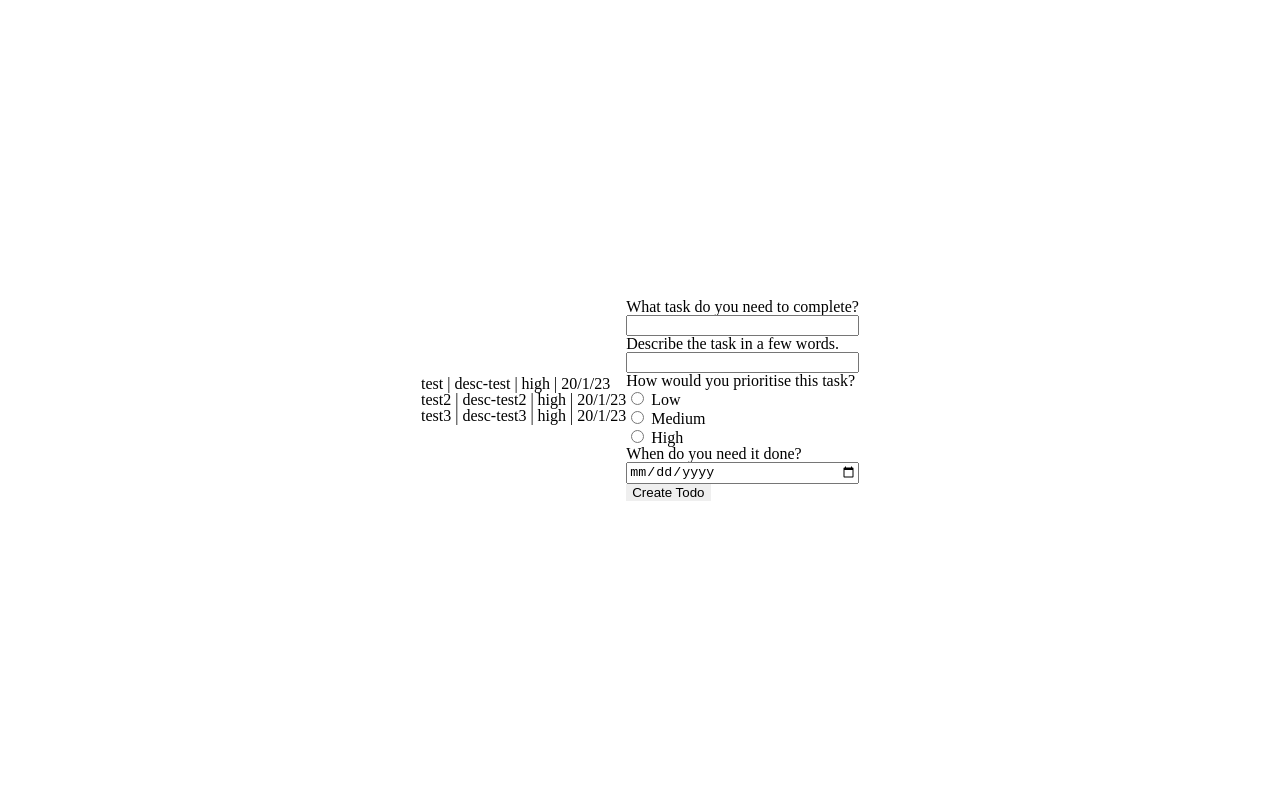
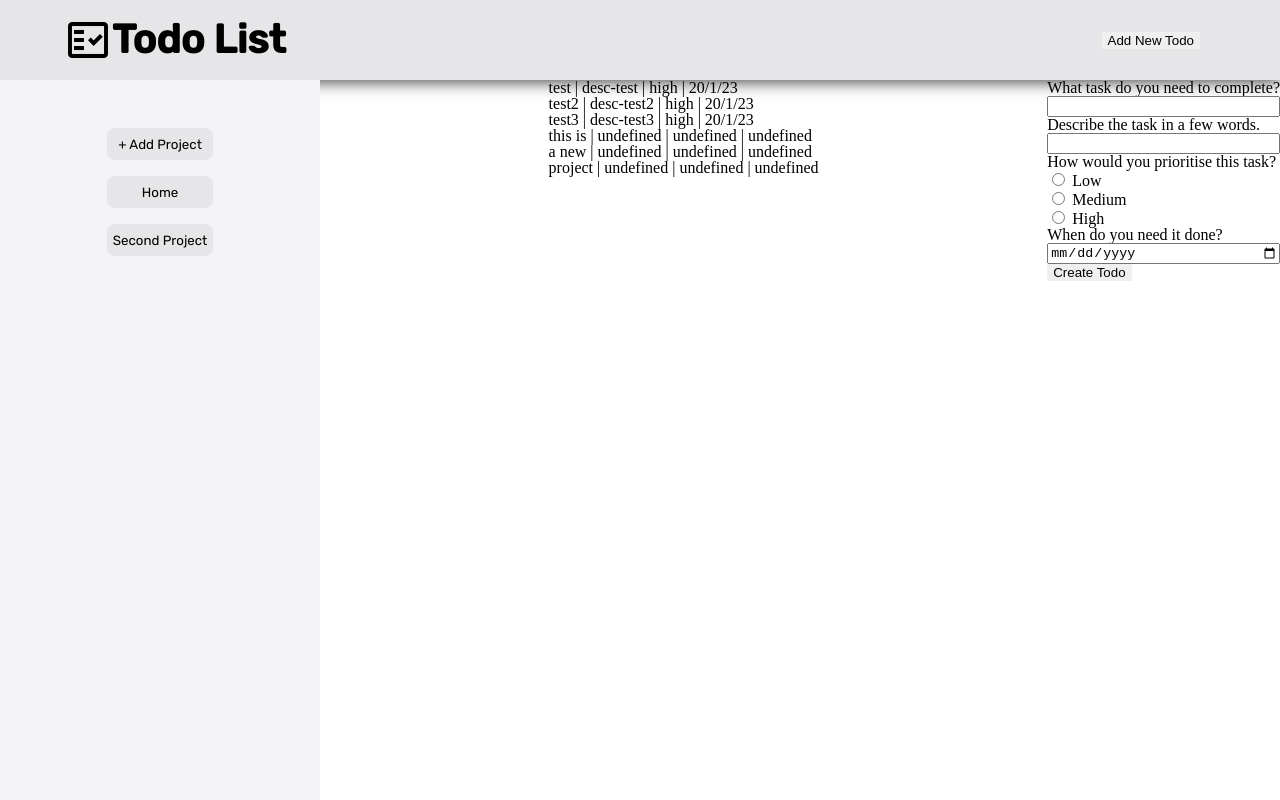
Before and after one commit to dimzles/todo-list, a website built with webpack: page dist/index.html in a window 1280 px wide. Built offline with nearby package versions, Linux system fonts and the light colour scheme.

Commit message:
Add sidebar with btns tied to projects

```diff
--- a/src/displayController.js
+++ b/src/displayController.js
@@ -1,4 +1,4 @@
-import { addToDos } from "./projects";
+import { addToDos, allProjects } from "./projects";
 
 const clearTodoDisplay = () => {
   const todoContainer = document.getElementById("todo-container");
@@ -13,4 +13,33 @@ const updateDisplay = () => {
   addToDos();
 };
 
-export default updateDisplay;
+const createSideBar = () => {
+  const sidebar = document.getElementById("sidebar");
+  const btnContainer = document.createElement("div");
+  const createProjectBtn = document.createElement("button");
+
+  createProjectBtn.textContent = "+ Add Project";
+
+  createProjectBtn.setAttribute("id", "new-project-btn");
+  btnContainer.setAttribute("id", "sidebar-btns");
+
+  btnContainer.appendChild(createProjectBtn);
+
+  sidebar.appendChild(btnContainer);
+
+  return sidebar;
+};
+
+const updateSidebarButtons = () => {
+  for (let i = 0; i < allProjects.length; i++) {
+    const newButton = document.createElement("button");
+    const btnContainer = document.getElementById("sidebar-btns");
+
+    newButton.classList.add("project-btn");
+    newButton.textContent = allProjects[i].projectName;
+
+    btnContainer.appendChild(newButton);
+  }
+};
+
+export { updateDisplay, createSideBar, updateSidebarButtons };
--- a/src/index.js
+++ b/src/index.js
@@ -1,5 +1,9 @@
 import "./style.css";
-import updateDisplay from "./displayController";
+import {
+  updateDisplay,
+  createSideBar,
+  updateSidebarButtons,
+} from "./displayController";
 import { handleFormValues, resetFormValues, deleteToDo } from "./projects";
 
 const addDeleteEvent = () => {
@@ -15,7 +19,8 @@ const addDeleteEvent = () => {
 
 const addCreateEvent = () => {
   const submitBtn = document.getElementById("create-btn");
-  submitBtn.addEventListener("click", () => {
+  submitBtn.addEventListener("click", (e) => {
+    e.preventDefault();
     handleFormValues();
     updateDisplay();
     resetFormValues();
@@ -23,6 +28,9 @@ const addCreateEvent = () => {
   });
 };
 
+createSideBar();
 updateDisplay();
 addCreateEvent();
 addDeleteEvent();
+
+updateSidebarButtons();
--- a/src/projects.js
+++ b/src/projects.js
@@ -3,18 +3,28 @@ import ToDo from "./createToDo";
 const testTodo = new ToDo("test", "desc-test", "high", "20/1/23");
 const testTodo2 = new ToDo("test2", "desc-test2", "high", "20/1/23");
 const testTodo3 = new ToDo("test3", "desc-test3", "high", "20/1/23");
+const test = new ToDo("this is");
+const test2 = new ToDo("a new");
+const test3 = new ToDo("project");
 
-const defaultProject = [testTodo, testTodo2, testTodo3];
+const allProjects = [
+  { projectName: "Home", projects: [testTodo, testTodo2, testTodo3] },
+  { projectName: "Second Project", projects: [test, test2, test3] },
+];
 
 const addToDos = () => {
   const todoContainer = document.getElementById("todo-container");
-  for (let i = 0; i < defaultProject.length; i++) {
-    const todoCard = document.createElement("div");
-    todoCard.classList.add("todo-card");
-    todoCard.setAttribute("data-card", i);
-    todoCard.textContent = defaultProject[i].getInfo();
 
-    todoContainer.appendChild(todoCard);
+  for (let i = 0; i < allProjects.length; i++) {
+    for (let j = 0; j < allProjects[i].projects.length; j++) {
+      const todoCard = document.createElement("div");
+      todoCard.classList.add("todo-card");
+      todoCard.setAttribute("data-card", j);
+
+      todoCard.textContent = allProjects[i].projects[j].getInfo();
+
+      todoContainer.appendChild(todoCard);
+    }
   }
 };
 
@@ -38,7 +48,7 @@ const handleFormValues = () => {
   const dueDate = document.getElementById("due-date").value;
 
   const newTodo = new ToDo(task, description, priorities, dueDate);
-  return defaultProject.push(newTodo);
+  return allProjects.defaultProject.push(newTodo);
 };
 
 const resetFormValues = () => {
@@ -57,9 +67,9 @@ const resetFormValues = () => {
 };
 
 const deleteToDo = (index) => {
-  defaultProject.splice(index, 1);
+  allProjects.defaultProject.splice(index, 1);
 
-  return defaultProject;
+  return allProjects;
 };
 
-export { addToDos, handleFormValues, resetFormValues, deleteToDo };
+export { addToDos, handleFormValues, resetFormValues, deleteToDo, allProjects };
--- a/src/style.css
+++ b/src/style.css
@@ -1,3 +1,5 @@
+@import url('https://fonts.googleapis.com/css2?family=Rubik:wght@300;400;500&display=swap');
+
 html, body, div, span, applet, object, iframe,
 h1, h2, h3, h4, h5, h6, p, blockquote, pre,
 a, abbr, acronym, address, big, cite, code,
@@ -31,15 +33,29 @@
     list-style: none;
 }
 
-body {
-    width: 100vw;
-    height: 100vh;
+html, body {
+  height: 100%;
+}
+
+.material-icons-outlined.md-48 { font-size: 48px; }
+.material-icons-outlined.md-dark { color: rgba(0, 0, 0, 0.54); }
+.material-icons-outlined.md-dark.md-inactive { color: rgba(0, 0, 0, 0.26); }
+
+
+
+:root {
+  --dark: #66666E;
+  --dark-accent:#9999A1;
+  --light: #f4f4f6;
+  --light-accent: #E6e6e9;
+  --background-colour: #f2f2f2;
+  --font: 'Rubik', 'Roboto', sans-serif;
+  --header-height: 5rem;
 }
 
 #container {
     display: flex;
-    justify-content: center;
-    align-items: center;
+    flex-direction: column;
     height: 100%;
 }
 
@@ -47,3 +63,57 @@
     display: flex;
     flex-direction: column;
 }
+
+.header {
+  display: flex;
+  width: 100%;
+  align-items: center;
+  justify-content: space-between;
+  box-shadow: 0 1px 16px rgb(48, 48, 48);
+  min-height: var(--header-height);
+  background-color: var(--light-accent);
+}
+
+.header>button {
+  margin-right: 5rem;
+}
+
+.header-container {
+  display: flex;
+  align-items: center;
+  margin-left: 5%;
+}
+
+.header-text {
+  font-weight: bold;
+  font-size: 40px;
+  font-family: var(--font);
+}
+
+.main-content {
+  display: flex;
+  flex-direction: row;
+  justify-content: space-between;
+  height: 100%;
+}
+
+#sidebar {
+  display: flex;
+  justify-content: center;
+  width: 20rem;
+  background-color: var(--light);
+  padding-top: 3rem;
+}
+
+#sidebar-btns {
+  display: flex;
+  flex-direction: column;
+  gap: 1rem;
+}
+
+#sidebar-btns>button {
+  height: 2rem;
+  border-radius: 8px;
+  font-family: var(--font);
+  background-color: var(--light-accent);
+}
```
Also changed, not shown: dist/index.html.
